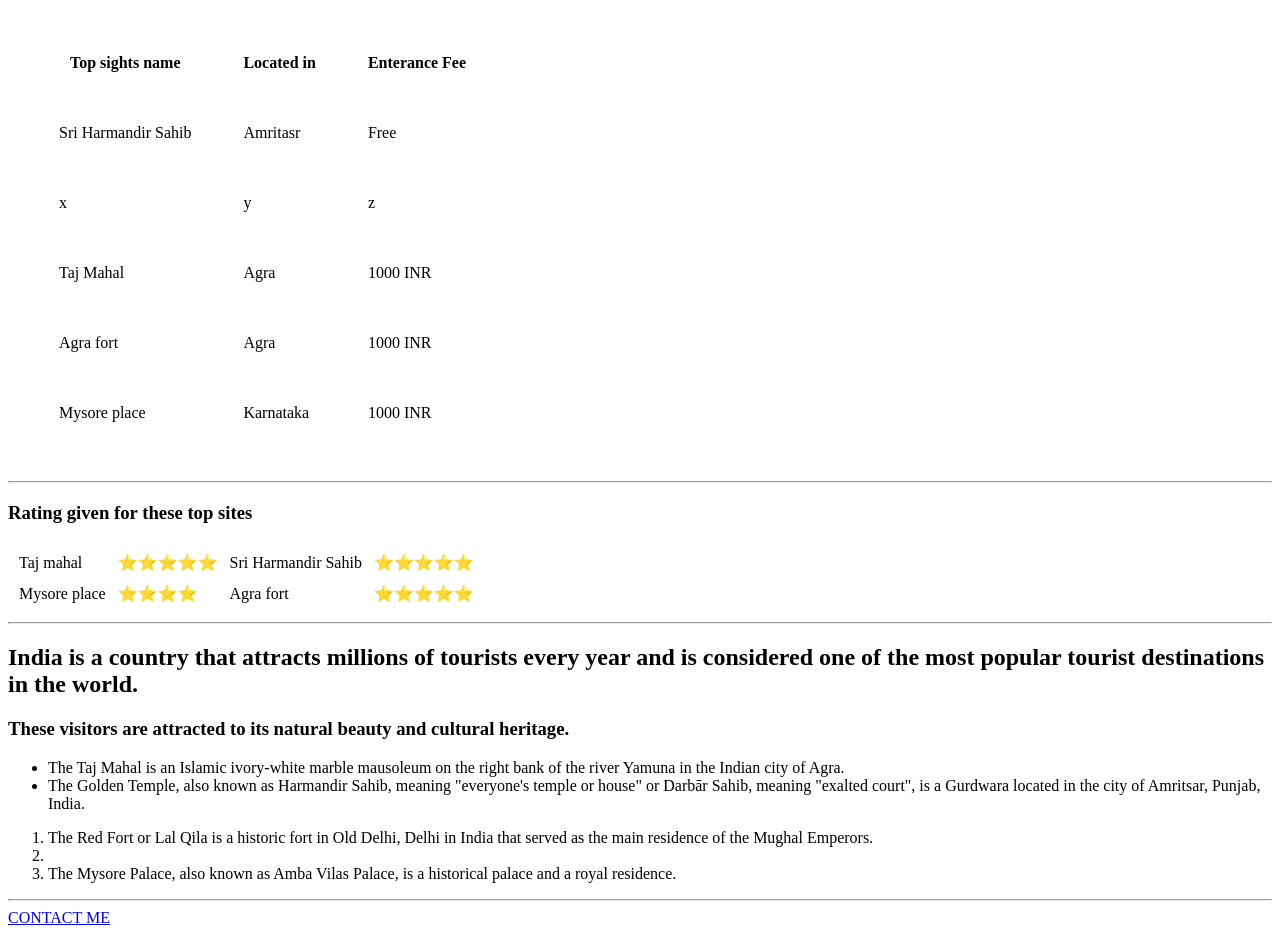
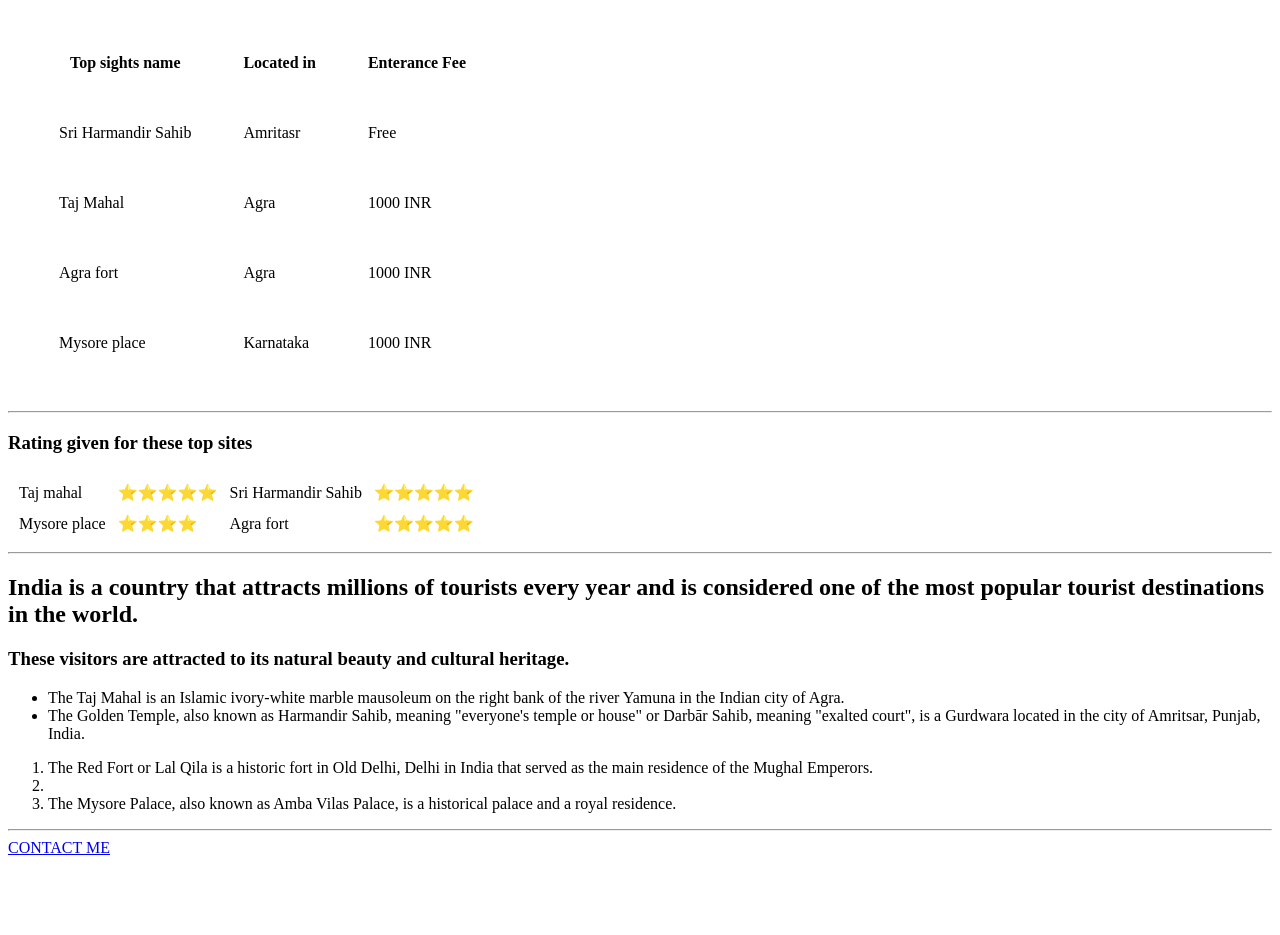
Before and after one commit to prathibha-bollu/WEB_DEVELOPMENT, a plain HTML site: page HTML_PRACTICE/intro_project.html in a window 1280 px wide. Shown: the part 843-1778 px from the top of the page. After the commit the page ends 1708 px from the top, so only its background shows below. Drawn offline with Linux system fonts and the light colour scheme.

Commit message:
deleted dummy_edit

```diff
--- a/HTML_PRACTICE/intro_project.html
+++ b/HTML_PRACTICE/intro_project.html
@@ -28,11 +28,7 @@
         <td>Amritasr</td>
         <td> Free</td>
       </tr>
-      <tr>
-        <td>x</td>
-        <td>y</td>
-        <td>z</td>
-      </tr>
+
       <tr>
         <td>Taj Mahal</td>
         <td>Agra</td>
```
